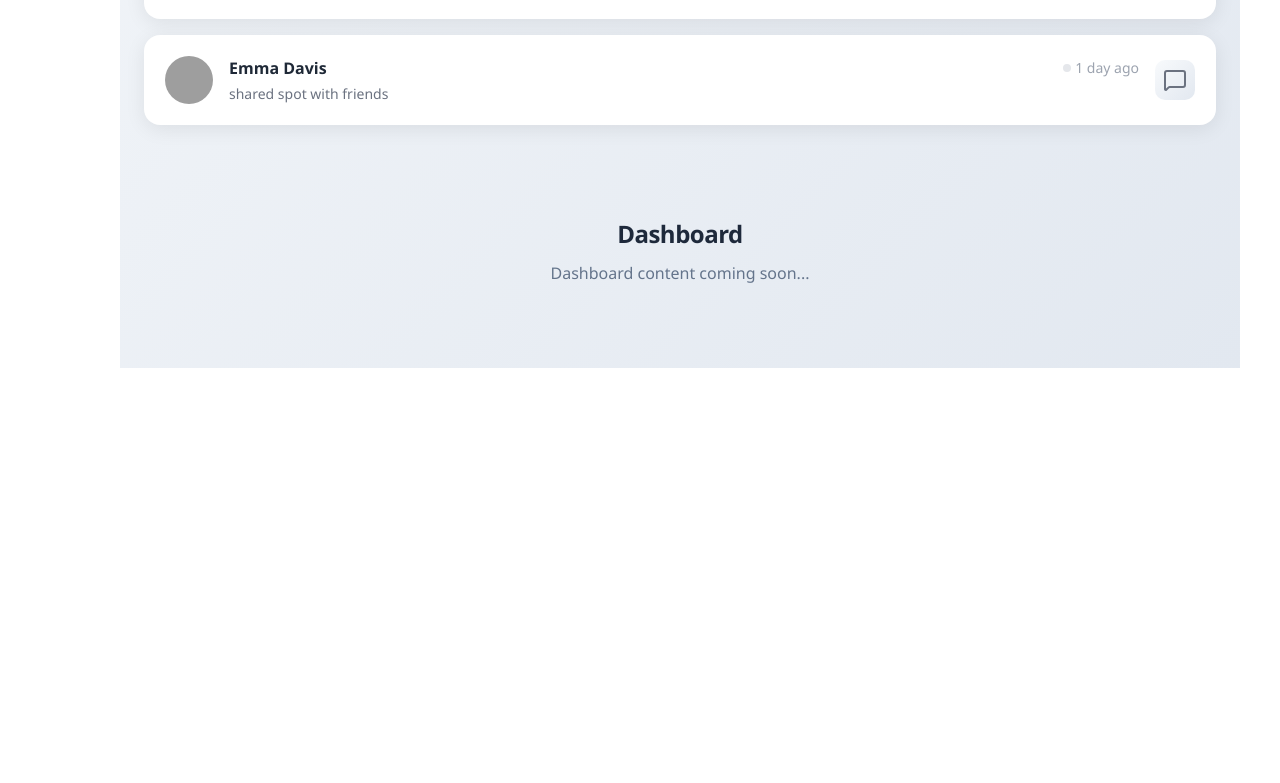
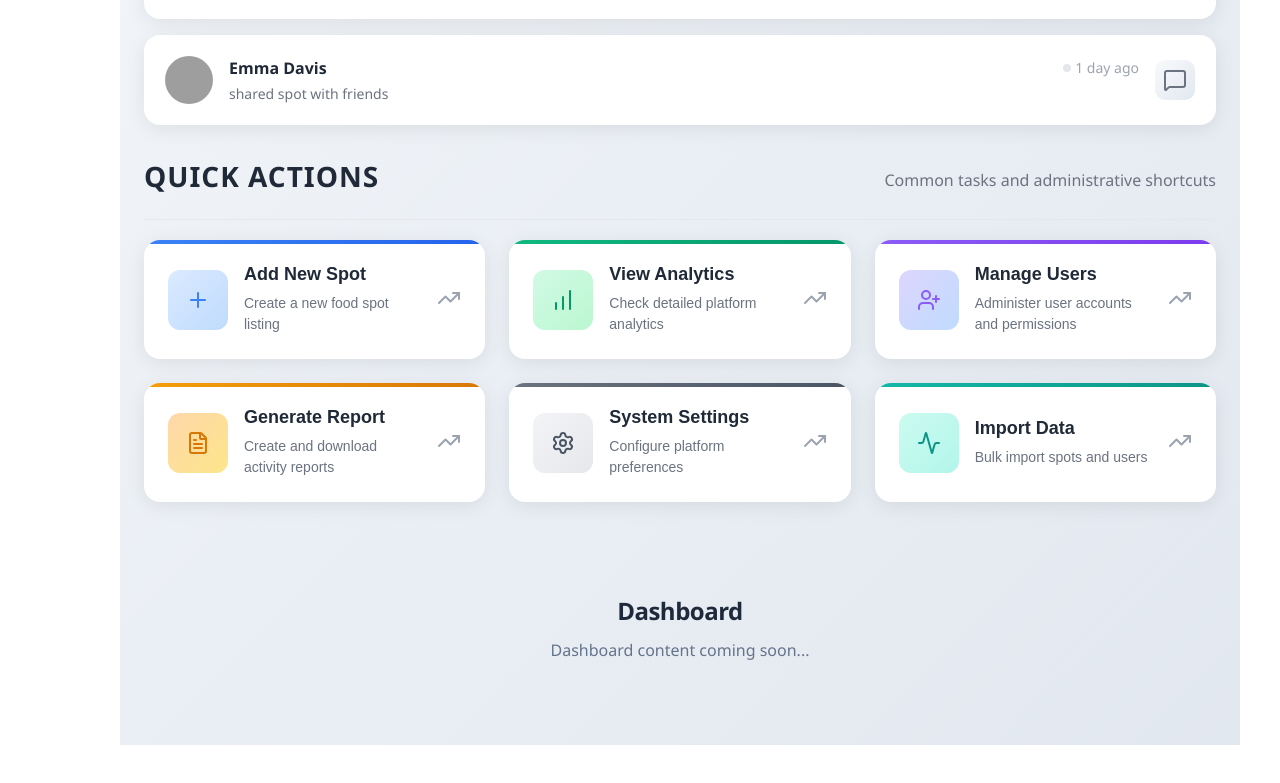
Before and after one commit to Sinxn-coder/chai-in, a React (Vite) app: page / in a window 1280 px wide. Shown: the part 1107-1890 px from the top of the page. Before the commit the page ends 1515 px from the top, so only its background shows below. Built offline with nearby package versions, Linux system fonts and the light colour scheme; grey boxes are pictures that could not be loaded.

Commit message:
Add quick actions section to dashboard

```diff
--- a/src/DashboardPage.css
+++ b/src/DashboardPage.css
@@ -465,3 +465,140 @@
     gap: 16px;
   }
 }
+
+/* Quick Actions Section */
+.quick-actions-section {
+  margin-bottom: 32px;
+}
+
+.actions-grid {
+  display: grid;
+  grid-template-columns: repeat(auto-fit, minmax(280px, 1fr));
+  gap: 24px;
+}
+
+.action-card {
+  background: white;
+  border-radius: 16px;
+  padding: 24px;
+  box-shadow: 0 4px 20px rgba(0, 0, 0, 0.08);
+  border: 1px solid rgba(255, 255, 255, 0.2);
+  transition: all 0.3s ease;
+  display: flex;
+  align-items: center;
+  gap: 16px;
+  cursor: pointer;
+  position: relative;
+  overflow: hidden;
+  text-align: left;
+  border: none;
+}
+
+.action-card::before {
+  content: '';
+  position: absolute;
+  top: 0;
+  left: 0;
+  right: 0;
+  height: 4px;
+  background: linear-gradient(90deg, #3b82f6, #8b5cf6);
+}
+
+.action-card.blue::before {
+  background: linear-gradient(90deg, #3b82f6, #2563eb);
+}
+
+.action-card.green::before {
+  background: linear-gradient(90deg, #10b981, #059669);
+}
+
+.action-card.purple::before {
+  background: linear-gradient(90deg, #8b5cf6, #7c3aed);
+}
+
+.action-card.orange::before {
+  background: linear-gradient(90deg, #f59e0b, #d97706);
+}
+
+.action-card.gray::before {
+  background: linear-gradient(90deg, #6b7280, #4b5563);
+}
+
+.action-card.teal::before {
+  background: linear-gradient(90deg, #14b8a6, #0d9488);
+}
+
+.action-card:hover {
+  transform: translateY(-4px);
+  box-shadow: 0 8px 30px rgba(0, 0, 0, 0.15);
+}
+
+.action-icon {
+  width: 60px;
+  height: 60px;
+  border-radius: 12px;
+  display: flex;
+  align-items: center;
+  justify-content: center;
+  background: linear-gradient(135deg, #f8fafc, #e2e8f0);
+  color: #6b7280;
+  flex-shrink: 0;
+}
+
+.action-card.blue .action-icon {
+  background: linear-gradient(135deg, #dbeafe, #bfdbfe);
+  color: #3b82f6;
+}
+
+.action-card.green .action-icon {
+  background: linear-gradient(135deg, #d1fae5, #bbf7d0);
+  color: #059669;
+}
+
+.action-card.purple .action-icon {
+  background: linear-gradient(135deg, #ddd6fe, #bfdbfe);
+  color: #8b5cf6;
+}
+
+.action-card.orange .action-icon {
+  background: linear-gradient(135deg, #fed7aa, #fde68a);
+  color: #d97706;
+}
+
+.action-card.gray .action-icon {
+  background: linear-gradient(135deg, #f3f4f6, #e5e7eb);
+  color: #4b5563;
+}
+
+.action-card.teal .action-icon {
+  background: linear-gradient(135deg, #ccfbf1, #b2f5ea);
+  color: #0d9488;
+}
+
+.action-content {
+  flex: 1;
+}
+
+.action-content h3 {
+  font-size: 18px;
+  font-weight: 600;
+  color: #1f2937;
+  margin: 0 0 8px 0;
+}
+
+.action-content p {
+  font-size: 14px;
+  color: #6b7280;
+  margin: 0;
+  line-height: 1.5;
+}
+
+.action-arrow {
+  color: #9ca3af;
+  transition: all 0.3s ease;
+}
+
+.action-card:hover .action-arrow {
+  color: #3b82f6;
+  transform: translateX(4px);
+}
--- a/src/DashboardPage.jsx
+++ b/src/DashboardPage.jsx
@@ -1,5 +1,5 @@
 import React, { useState } from 'react';
-import { Search, Bell, Settings, RefreshCw, Users, MapPin, Star, DollarSign, TrendingUp, Activity, Clock, MessageSquare, AlertCircle } from 'lucide-react';
+import { Search, Bell, Settings, RefreshCw, Users, MapPin, Star, DollarSign, TrendingUp, Activity, Clock, MessageSquare, AlertCircle, Plus, BarChart, FileText, UserPlus, Settings as SettingsIcon } from 'lucide-react';
 
 const DashboardPage = () => {
   const [searchQuery, setSearchQuery] = useState('');
@@ -23,9 +23,46 @@ const DashboardPage = () => {
     { id: 6, user: 'Emma Davis', action: 'shared spot with friends', time: '1 day ago', type: 'share', avatar: 'https://picsum.photos/seed/user6/40/40' }
   ];
 
+  // Quick actions data
+  const quickActions = [
+    { id: 1, title: 'Add New Spot', description: 'Create a new food spot listing', icon: Plus, color: 'blue', action: 'add-spot' },
+    { id: 2, title: 'View Analytics', description: 'Check detailed platform analytics', icon: BarChart, color: 'green', action: 'analytics' },
+    { id: 3, title: 'Manage Users', description: 'Administer user accounts and permissions', icon: UserPlus, color: 'purple', action: 'users' },
+    { id: 4, title: 'Generate Report', description: 'Create and download activity reports', icon: FileText, color: 'orange', action: 'report' },
+    { id: 5, title: 'System Settings', description: 'Configure platform preferences', icon: SettingsIcon, color: 'gray', action: 'settings' },
+    { id: 6, title: 'Import Data', description: 'Bulk import spots and users', icon: Activity, color: 'teal', action: 'import' }
+  ];
+
   const handleRefresh = () => {
     setIsLoading(true);
     setTimeout(() => setIsLoading(false), 1000);
+  };
+
+  const handleQuickAction = (action) => {
+    console.log(`Quick action clicked: ${action}`);
+    // Handle different actions based on the action type
+    switch(action) {
+      case 'add-spot':
+        console.log('Opening add spot form...');
+        break;
+      case 'analytics':
+        console.log('Navigating to analytics...');
+        break;
+      case 'users':
+        console.log('Opening user management...');
+        break;
+      case 'report':
+        console.log('Generating report...');
+        break;
+      case 'settings':
+        console.log('Opening system settings...');
+        break;
+      case 'import':
+        console.log('Opening data import...');
+        break;
+      default:
+        console.log('Unknown action:', action);
+    }
   };
 
   return (
@@ -214,6 +251,35 @@ const DashboardPage = () => {
         </div>
       </div>
 
+      {/* Quick Actions Section */}
+      <div className="quick-actions-section">
+        <div className="section-header">
+          <h2>Quick Actions</h2>
+          <p>Common tasks and administrative shortcuts</p>
+        </div>
+
+        <div className="actions-grid">
+          {quickActions.map((action) => (
+            <button
+              key={action.id}
+              className={`action-card ${action.color}`}
+              onClick={() => handleQuickAction(action.action)}
+            >
+              <div className="action-icon">
+                <action.icon className="w-8 h-8" />
+              </div>
+              <div className="action-content">
+                <h3>{action.title}</h3>
+                <p>{action.description}</p>
+              </div>
+              <div className="action-arrow">
+                <TrendingUp className="w-5 h-5" />
+              </div>
+            </button>
+          ))}
+        </div>
+      </div>
+
       <div className="dashboard-empty">
         <h1>Dashboard</h1>
         <p>Dashboard content coming soon...</p>
```
